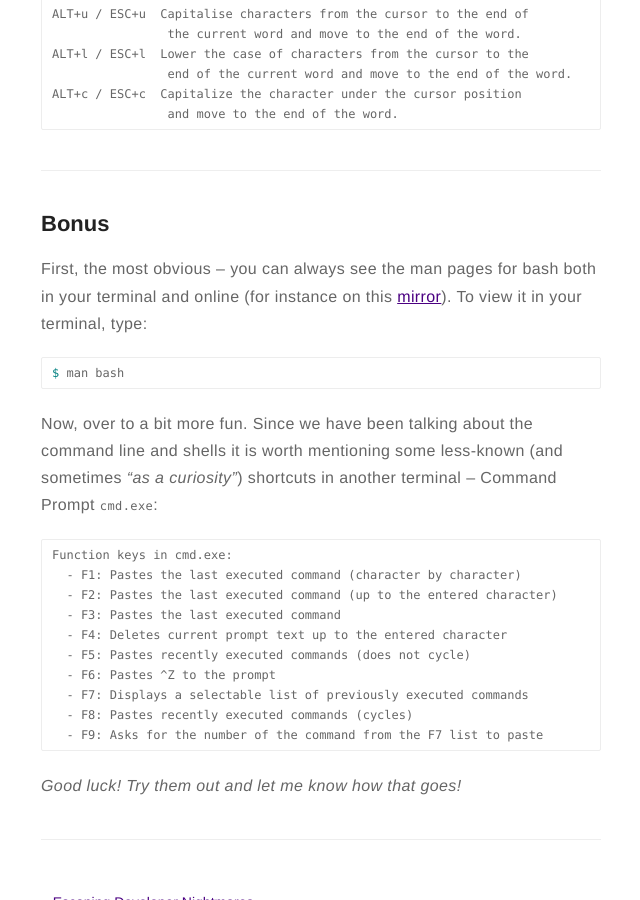
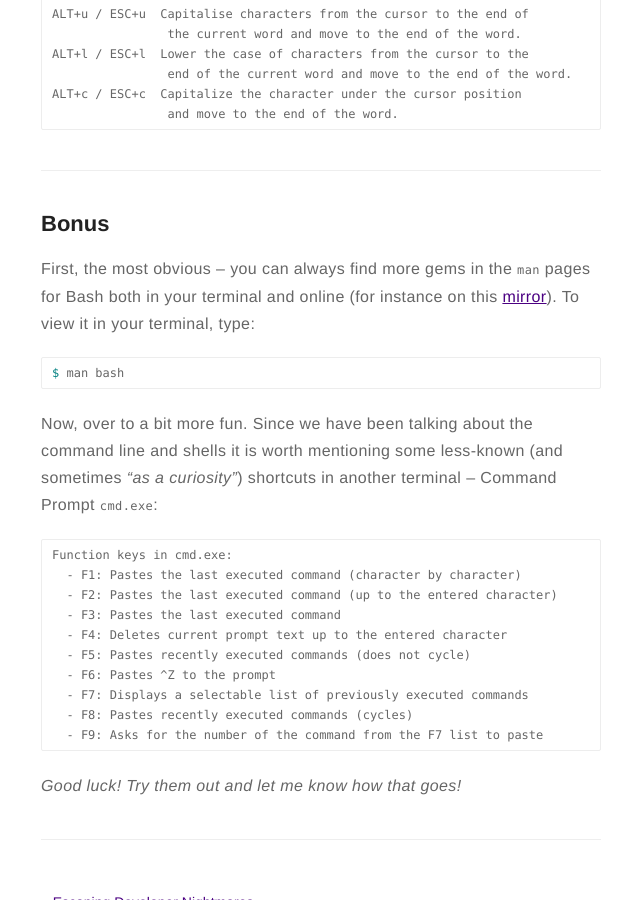
Before and after one commit to mehmandarov/mehmandarov.github.io, a Jekyll site: the page built from _posts/2018-12-30-navigating-and-editing-the-command-line.markdown, in a window 1280 px wide and 900 px high, scrolled down 3067 px. Shown: the whole window, without its empty margins (319-959 px from the left). Built offline with Jekyll 4.4.1, drawn with Linux system fonts in a browser that asks for light colours.

Commit message:
Minor fix

```diff
--- a/_posts/2018-12-30-navigating-and-editing-the-command-line.markdown
+++ b/_posts/2018-12-30-navigating-and-editing-the-command-line.markdown
@@ -100,7 +100,7 @@ ALT+c / ESC+c  Capitalize the character under the cursor position
 
 ## Bonus
 
-First, the most obvious – you can always see the man pages for bash both in your terminal and online (for instance on this [mirror][2]). To view it in your terminal, type:
+First, the most obvious – you can always find more gems in the `man` pages for Bash both in your terminal and online (for instance on this [mirror][2]). To view it in your terminal, type:
 
 {% highlight bash %}
 $ man bash
```
